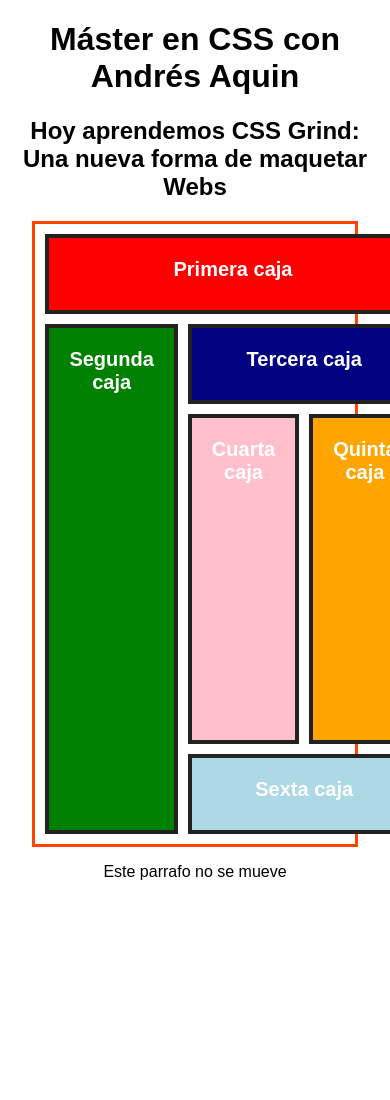
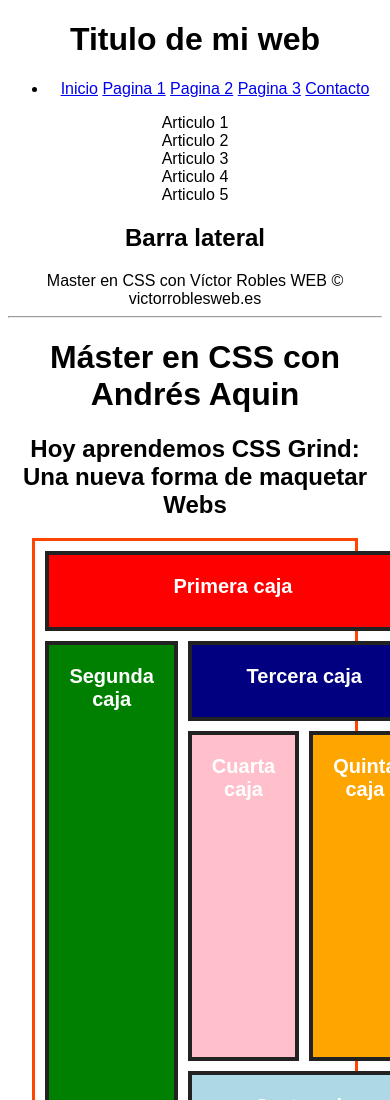
Before and after one commit to Andrus123/aprendiendo-css-grid, a plain HTML site: page index.html in a window 390 px wide. Shown: the top 1100 px of the page. Before the commit the page ends 897 px from the top, so only its background shows below. Drawn offline with Linux system fonts and the light colour scheme.

Commit message:
Maquetacion web con HTML, CSS, CSS Grid Layout y Responsive
Primero definimos el html dentro de la misma pagina, como si fuera una pagina diferente,
contara con una CABECERA (Header) arriba del todo y ocupe el 100%
un titulo
un MENU (debajo de la cabecera y ocupa el 100%)
CONTENIDO (debajo del menu y al lado de lateral)
LATERAL (debajo del menu y a la derecha de contenido)
FOOTER (abajo del todo y ocupe el 100%)
toda la pagina estará dentro de un div con id website

```diff
--- a/index.html
+++ b/index.html
@@ -6,6 +6,61 @@
         <link rel="stylesheet" href="styles.css">
     </head>
     <body>
+
+        <!--
+            CABECERA  (arriba del todo y ocupe el 100%)
+                TITULO
+            MENU      (debajo de la cabecera y ocupa el 100%)
+            CONTENIDO (debajo del menu y al lado de lateral)
+            LATERAL   (debajo del menu y a la derecha de contenido)
+            FOOTER    (abajo del todo y ocupe el 100%)
+        -->
+        <div id="website">
+            <header id="cabecera">
+                <h1>Titulo de mi web</h1>
+            </header>
+
+            <nav id="menu">
+                <ul>
+                    <li>
+                        <a href="#">Inicio</a>
+                        <a href="#">Pagina 1</a>
+                        <a href="#">Pagina 2</a>
+                        <a href="#">Pagina 3</a>
+                        <a href="#">Contacto</a>
+                    </li>
+                </ul>
+            </nav>
+
+            <section id="contenido">
+                <article>
+                    Articulo 1
+                </article>
+                <article>
+                    Articulo 2
+                </article>
+                <article>
+                    Articulo 3
+                </article>
+                <article>
+                    Articulo 4
+                </article>
+                <article>
+                    Articulo 5
+                </article>
+            </section>
+
+            <aside id="lateral">
+                <h2>Barra lateral</h2>
+            </aside>
+
+            <footer id="pie-pagina">
+                Master en CSS con Víctor Robles WEB &copy; victorroblesweb.es
+            </footer>
+
+        </div>
+
+        <hr>
 
         <h1>Máster en CSS con Andrés Aquin</h1>
         <h2>Hoy aprendemos CSS Grind: Una nueva forma de maquetar Webs</h2>
```
